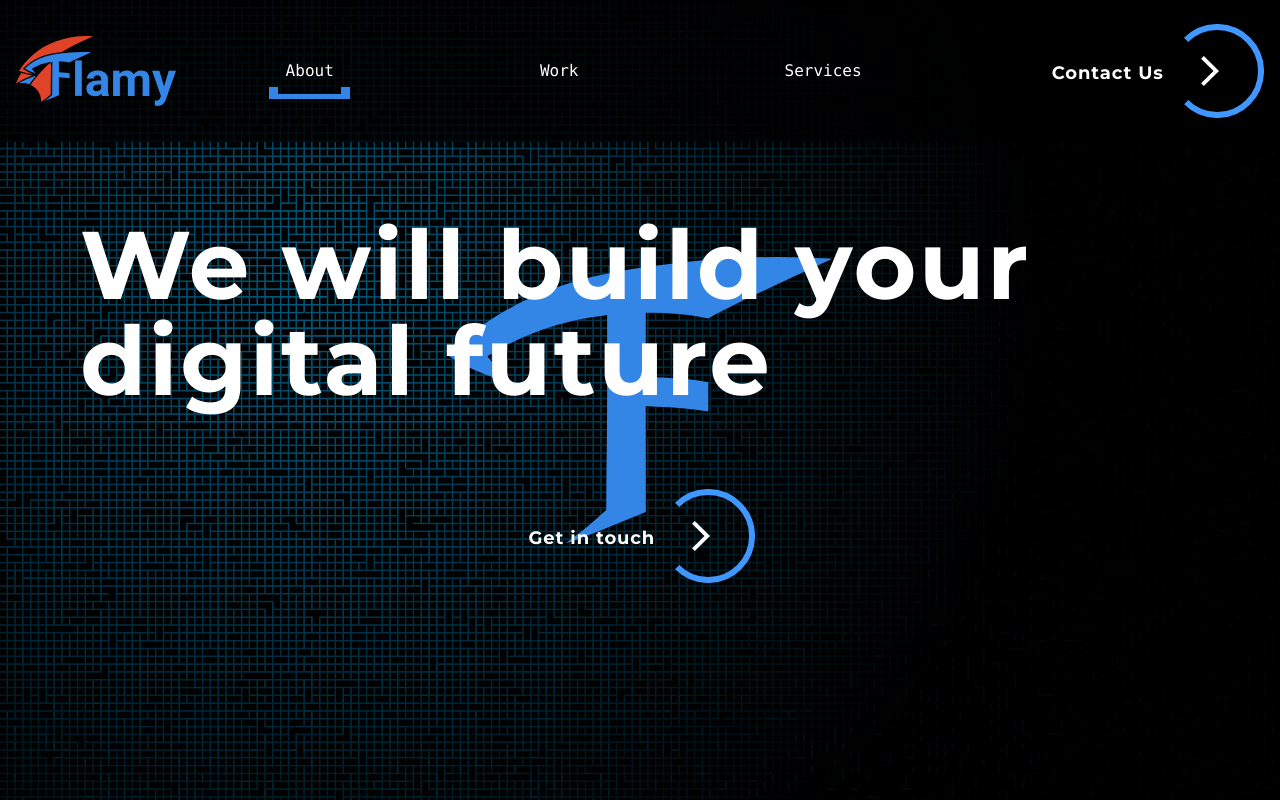
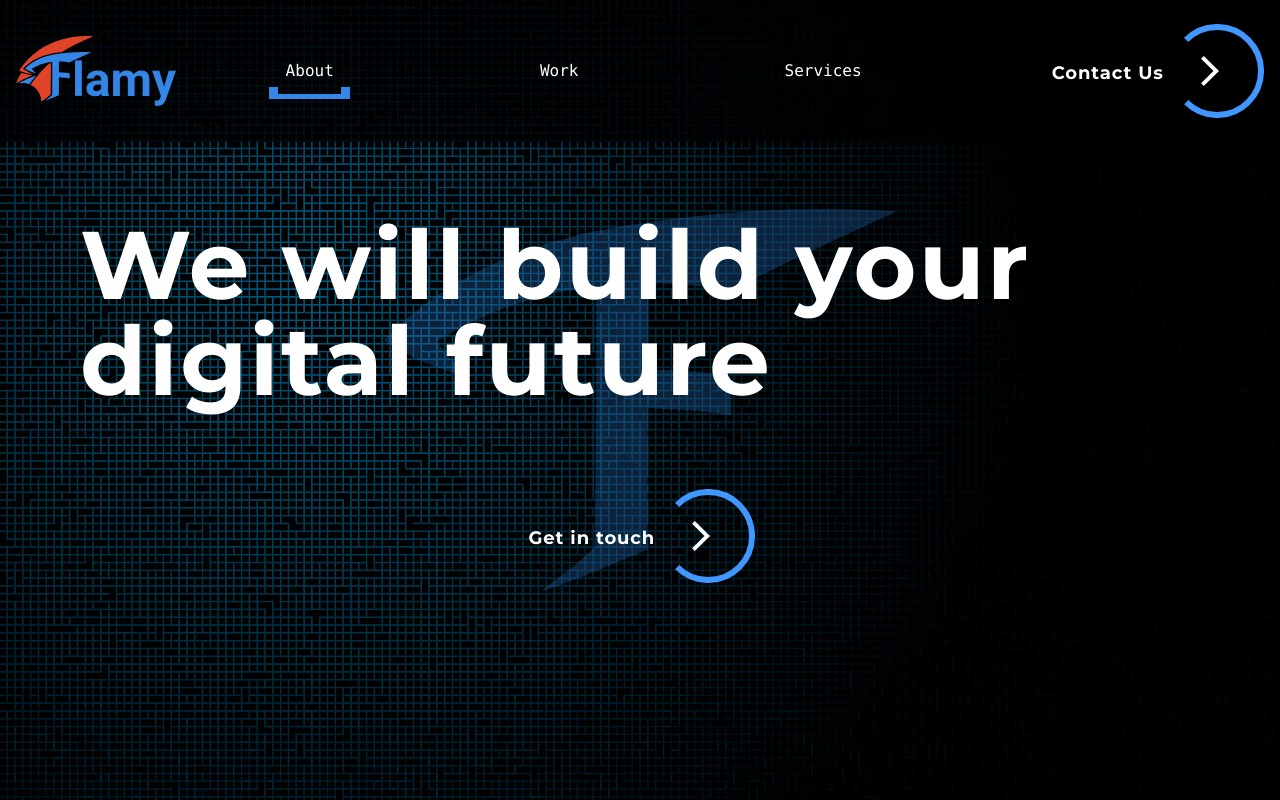
Before and after one commit to flamy-dev/website, a Next.js app: page / in a window 1280 px wide. Shown: the top 800 px of the page. Built offline with nearby package versions, Linux system fonts and the light colour scheme.

Commit message:
about: fix f-logo opacity

```diff
--- a/components/FullPageDiv/FullPageDiv.tsx
+++ b/components/FullPageDiv/FullPageDiv.tsx
@@ -1,5 +1,5 @@
 const FullPageDiv = (props) => {
-  const { children, noPadding, extraClass } = props;
+  const { children, noPadding, extraClass, ...rest } = props;
 
   return (
     <div
@@ -7,6 +7,7 @@ const FullPageDiv = (props) => {
       ${noPadding ? "p-4 sm:p-0" : "p-4 md:p-20"}
       ${extraClass ? extraClass : ""}
     `}
+      {...rest}
     >
       {children}
     </div>
--- a/components/Welcome/Welcome.tsx
+++ b/components/Welcome/Welcome.tsx
@@ -12,7 +12,7 @@ const Welcome = (props) => {
   }
 
   return (
-    <>
+    <div className="z-10">
       <Tagline>{tagline}</Tagline>
       <div className="mt-8 md:mt-20">
         <ContactButton setShowModal={setShowModal}>Get in touch</ContactButton>
@@ -65,7 +65,7 @@ const Welcome = (props) => {
           </div>
         </div>
       </ReactModal>
-    </>
+    </div>
   );
 };
 
--- a/pages/about.tsx
+++ b/pages/about.tsx
@@ -43,6 +43,7 @@ const About = () => {
         extraClass={`bg-about bg-center bg-no-repeat bg-50 md:bg-30 bg-opacity-20 ${
           showModal ? "opacity-30" : ""
         }`}
+        id="about-hero"
       >
         <Welcome
           tagline={constants.tagline}
--- a/styles/globals.css
+++ b/styles/globals.css
@@ -18,7 +18,7 @@ a {
 
 * {
   box-sizing: border-box;
-  @apply font-sans
+  @apply font-sans;
 }
 
 /* background color fix */
@@ -68,4 +68,18 @@ a {
   border-radius: 40px;
 }
 
+#about-hero:before {
+  content: "";
+  background-image: url("../public/logo-f.svg");
+  background-size: 40%;
+  background-position: center;
+  background-repeat: no-repeat;
+  position: absolute;
+  top: 0px;
+  right: 0px;
+  bottom: 0px;
+  left: 0px;
+  opacity: 0.25;
+}
+
 @tailwind utilities;
--- a/tailwind.config.js
+++ b/tailwind.config.js
@@ -18,7 +18,8 @@ module.exports = {
           "linear-gradient(rgba(255, 255, 255, 0.5), rgba(255, 255, 255, 0.5)), url('/White_bg.jpg')",
         darktheme:
           "linear-gradient(rgba(0, 0, 0, 0.5), rgba(0, 0, 0, 0.5)), url('/bg.svg')",
-        about: "url('/logo-f.svg')",
+        about:
+          "linear-gradient(rgba(0, 0, 0, 0.5), rgba(0, 0, 0, 0.5)), url('/logo-f.svg'))",
         chatbot: "url('/chatbot.svg')",
       }),
       backgroundSize: {
```
